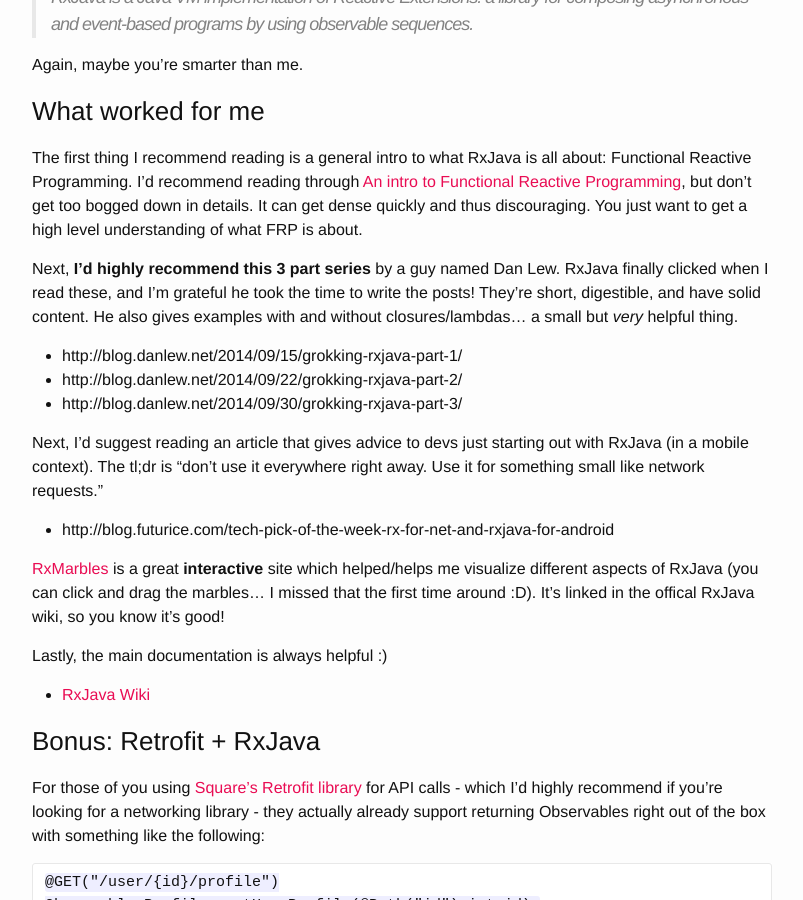
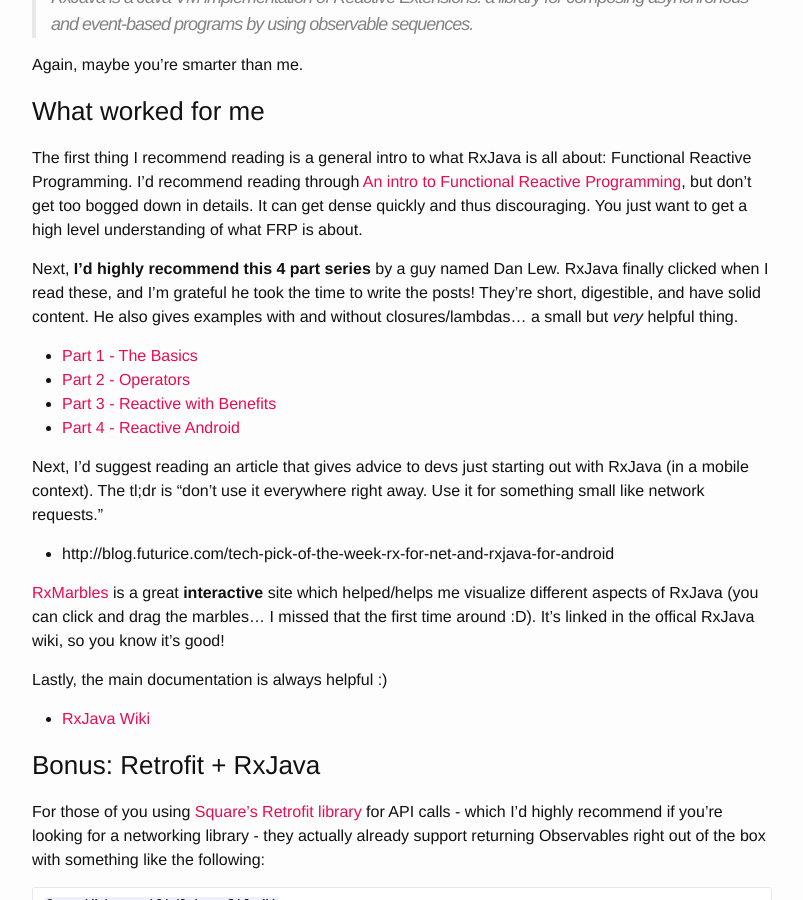
Before and after one commit to loeschg/loeschg.github.io, a Jekyll site: the page built from _posts/2014-10-20-resources-for-learning-rxjava-android.markdown, in a window 1280 px wide and 900 px high, scrolled down 804 px. Shown: the whole window, without its empty margins (238-1041 px from the left). Built offline with Jekyll 4.4.1, drawn with Linux system fonts in a browser that asks for light colours; nearby versions of some CDN libraries; comment, search, counter and statistics services are not loaded.

Commit message:
Update links in rxjava post

```diff
--- a/_posts/2014-10-20-resources-for-learning-rxjava-android.markdown
+++ b/_posts/2014-10-20-resources-for-learning-rxjava-android.markdown
@@ -34,11 +34,12 @@
 
 The first thing I recommend reading is a general intro to what RxJava is all about: Functional Reactive Programming. I'd recommend reading through [An intro to Functional Reactive Programming](https://gist.github.com/staltz/868e7e9bc2a7b8c1f754), but don't get too bogged down in details. It can get dense quickly and thus discouraging. You just want to get a high level understanding of what FRP is about.
 
-Next, **I'd highly recommend this 3 part series** by a guy named Dan Lew. RxJava finally clicked when I read these, and I'm grateful he took the time to write the posts! They're short, digestible, and have solid content. He also gives examples with and without closures/lambdas... a small but *very* helpful thing.
+Next, **I'd highly recommend this 4 part series** by a guy named Dan Lew. RxJava finally clicked when I read these, and I'm grateful he took the time to write the posts! They're short, digestible, and have solid content. He also gives examples with and without closures/lambdas... a small but *very* helpful thing.
 
-* http://blog.danlew.net/2014/09/15/grokking-rxjava-part-1/
-* http://blog.danlew.net/2014/09/22/grokking-rxjava-part-2/
-* http://blog.danlew.net/2014/09/30/grokking-rxjava-part-3/
+* [Part 1 - The Basics](http://blog.danlew.net/2014/09/15/grokking-rxjava-part-1/)
+* [Part 2 - Operators](http://blog.danlew.net/2014/09/22/grokking-rxjava-part-2/)
+* [Part 3 - Reactive with Benefits](http://blog.danlew.net/2014/09/30/grokking-rxjava-part-3/)
+* [Part 4 - Reactive Android](http://blog.danlew.net/2014/10/08/grokking-rxjava-part-4/)
 
 Next, I'd suggest reading an article that gives advice to devs just starting out with RxJava (in a mobile context). The tl;dr is "don't use it everywhere right away. Use it for something small like network requests."
 
```
